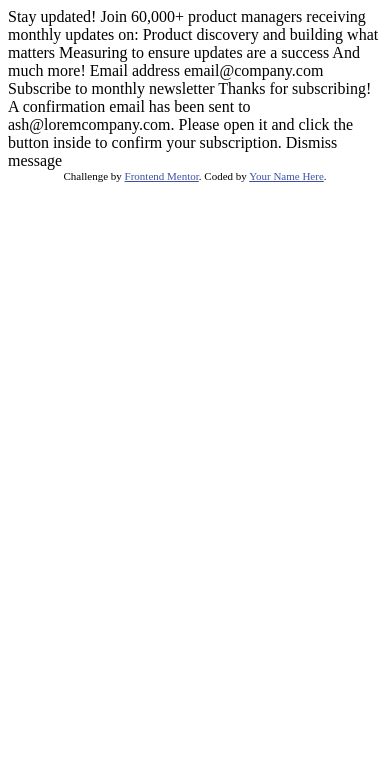
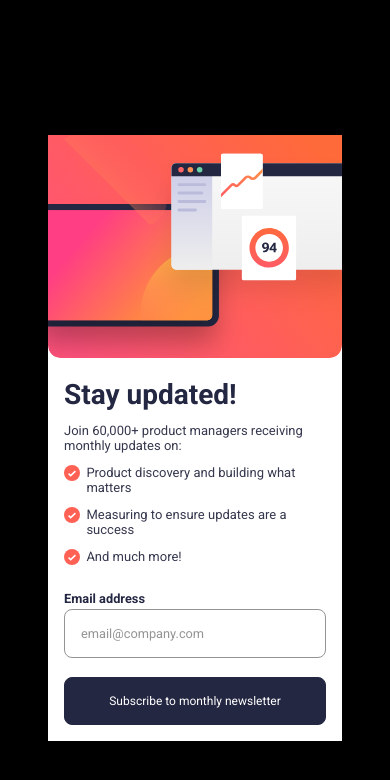
Before and after one commit to STS2102/Frontend-Mentor-Newsletter-Signup, a plain HTML site: page index.html in a window 390 px wide. Drawn offline with Linux system fonts and the light colour scheme.

Commit message:
HTML and CSS Update: Added semantic html and css styling for the mobile version of the signup page.

```diff
--- a/index.html
+++ b/index.html
@@ -7,46 +7,60 @@
   <link rel="icon" type="image/png" sizes="32x32" href="./assets/images/favicon-32x32.png">
 
   <title>Frontend Mentor | Newsletter sign-up form with success message</title>
+  <link href="./styles/style.css", rel="stylesheet">
+  <style src="main.js" defer></style>
 
-  <!-- Feel free to remove these styles or customise in your own stylesheet 👍 -->
-  <style>
-    .attribution { font-size: 0.6875rem; text-align: center; }
-    .attribution a { color: hsl(228, 45%, 44%); }
-  </style>
+  <link rel="preconnect" href="https://fonts.googleapis.com">
+  <link rel="preconnect" href="https://fonts.gstatic.com" crossorigin>
+  <link href="https://fonts.googleapis.com/css2?family=Figtree:ital,wght@0,300..900;1,300..900&family=Fraunces:ital,opsz,wght@0,9..144,100..900;1,9..144,100..900&family=Inter:ital,opsz,wght@0,14..32,100..900;1,14..32,100..900&family=Manrope:wght@200..800&family=Montserrat:ital,wght@0,100..900;1,100..900&family=Outfit:wght@100..900&family=Poppins:ital,wght@0,100;0,200;0,300;0,400;0,500;0,600;0,700;0,800;0,900;1,100;1,200;1,300;1,400;1,500;1,600;1,700;1,800;1,900&family=Roboto:ital,wght@0,100..900;1,100..900&family=Young+Serif&display=swap" rel="stylesheet">
+
 </head>
 <body>
 
   <!-- Sign-up form start -->
+  <main class="Page">
+    <div class="Card">
+    <div class="Img-Box">
+      <img class = Banner-Img src="./assets/images/illustration-sign-up-mobile.svg" alt="Banner Image">
+      </div>
+      <div class="Text-Card">
+        <h1 class="Title">Stay updated!</h1>
 
-  Stay updated!
+        <p class="Description">Join 60,000+ product managers receiving monthly updates on:</p>
 
-  Join 60,000+ product managers receiving monthly updates on:
 
-  Product discovery and building what matters
-  Measuring to ensure updates are a success
-  And much more!
+        <div class="List-Items">
+          <img class="B1" src="./assets/images/icon-list.svg">
+          <img class="B2" src="./assets/images/icon-list.svg">
+          <img class="B3" src="./assets/images/icon-list.svg">
+          <p class="l-i" id="P1">Product discovery and building what matters</p>
+          <p class="l-i" id="P2">Measuring to ensure updates are a success</p>
+          <p class="l-i" id="P3">And much more!</p>
+        </div>
 
-  Email address
-  email@company.com
 
-  Subscribe to monthly newsletter
+        <form id="form" novalidate>
+        <label for="email" type="text">Email address</label>
+        <input id="email" value="email@company.com"/>
+
+        <button class="Submit">Subscribe to monthly newsletter</button>
+        </form>
+        </div>
+        </div>
 
   <!-- Sign-up form end -->
 
   <!-- Success message start -->
-
+   <div class="successCard">
   Thanks for subscribing!
 
   A confirmation email has been sent to ash@loremcompany.com.
   Please open it and click the button inside to confirm your subscription.
 
   Dismiss message
-
+  </div>
+</main>
   <!-- Success message end -->
 
-  <footer class="attribution">
-    Challenge by <a href="https://www.frontendmentor.io?ref=challenge">Frontend Mentor</a>.
-    Coded by <a href="#">Your Name Here</a>.
-  </footer>
 </body>
 </html>
--- /dev/null
+++ b/styles/style.css
@@ -0,0 +1,163 @@
+:root {
+    --red: hsl(4, 100%, 67%);
+    --blue-800: hsl(234, 29%, 20%);
+    --blue-700: hsl(235, 18%, 26%);
+    --grey: hsl(0, 0%,58%);
+    --white: hsl(0, 0%, 100%);
+    --black: hsl(0,0%,0%);
+    --font: "Roboto", serif;
+}
+
+* {
+    font-family: var(--font);
+    box-sizing: border-box;
+}
+
+body {
+    background-color: var(--black);
+    min-height: 100vh;
+    display: flex;
+    flex-direction: column;
+    align-items: center;
+    justify-content: center;
+    margin: 1rem 3rem 1rem 3rem;
+}
+
+/* -------------- Mobile Design ------------------ */
+/* ------Signup-Form */
+.Page {
+
+    .successCard {
+        display: none;
+    }
+}
+
+.Card {
+    background-color: var(--white);
+
+}
+
+.Img-Box {
+        max-width: 100%;
+        overflow: hidden;
+
+
+    }
+
+.Banner-Img {
+            width: 100%;
+            object-fit: cover;
+        }
+
+.Text-Card {
+    display: flex;
+    flex-direction: column;
+    gap: 0.75rem;
+    padding: 1rem;
+}
+
+.Title {
+    color: var(--blue-800);
+    font-size: 1.75rem;
+    font-weight: 700;
+    padding: 0rem;
+    margin: 0rem;
+}
+
+.Description {
+    color: var(--blue-700);
+    font-size: 0.8125rem;
+    font-weight: 400;
+    padding: 0rem;
+    margin: 0rem;
+
+}
+
+.B1 {
+    width: 1rem;
+    height: 1rem;
+}
+
+.B2 {
+    width: 1rem;
+    height: 1rem;
+}
+
+.B3 {
+    width: 1rem;
+    height: 1rem;
+}
+
+.List-Items {
+    display: grid;
+    column-gap: 0.4rem;
+    row-gap: 0.75rem;
+    grid-template-columns: 0.5fr 5fr 5fr;
+    grid-template-rows: repeat(3,1fr);
+
+}
+
+.l-i {
+    color: var(--blue-700);
+    font-size: 0.8125rem;
+    font-weight: 400;
+    padding: 0rem;
+    margin: 0rem;
+}
+
+#P1 {
+    grid-row: 1;
+    grid-column: 2/4;
+}
+
+#P2 {
+    grid-row: 2;
+    grid-column: 2/4;
+}
+
+#P3 {
+    grid-row: 3;
+    grid-column: 2/4;
+}
+
+form {
+    display: flex;
+    flex-direction: column;
+    gap: 0.2rem;
+}
+
+label {
+    font-size: 0.8rem;
+    font-weight: 700;
+    color: var(--blue-800);
+}
+
+input {
+    color: var(--grey);
+    font-size: 0.8rem;
+    font-weight: 400;
+    border-radius: 0.5rem;
+    padding: 1rem;
+    border-color: var(--grey);
+    border-style: solid;
+    border-width: 0.05rem;
+}
+
+.Submit {
+    margin-top: 1rem;
+    background-color: var(--blue-800);
+    color: var(--white);
+    font-size: 0.75rem;
+    border-color: var(--blue-800);
+    border-radius: 0.5rem;
+    border-style: solid;
+    border-width: 0.05rem;
+    padding: 1rem;
+}
+
+/* ------ Success */
+.Page.success{
+    .Card {
+        display: none;
+    }
+}
```
Also changed, not shown: main.js (added).
